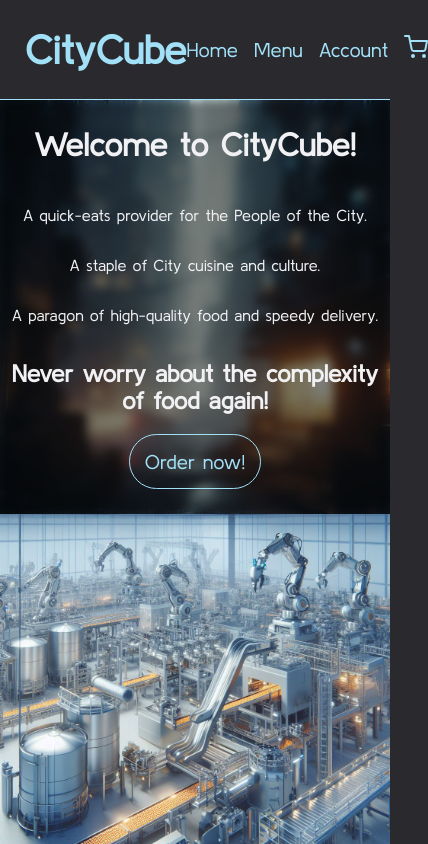
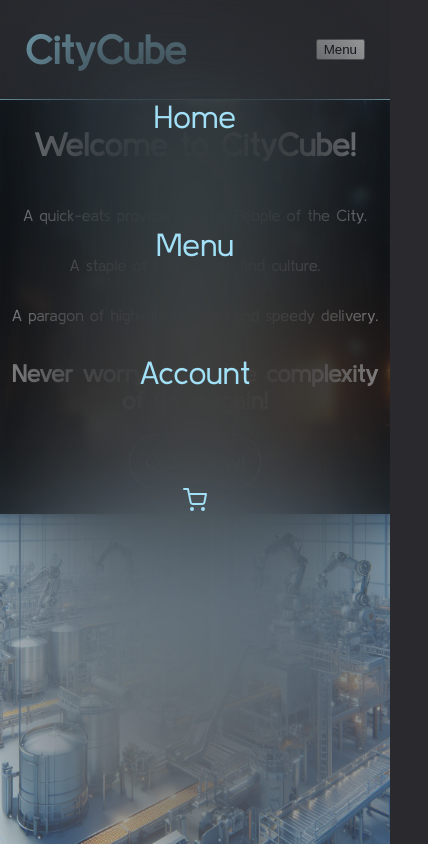
Before and after one commit to cs-cmd/city-cube-frontend, a React (Vite) app: page / in a window 390 px wide. Shown: the top 844 px of the page, 428 px wide, since content can reach past the window. Built offline with nearby package versions, Linux system fonts and the light colour scheme.

Commit message:
Added mobile header styling; Moved header links to separate .jsx file to prevent bloat in Header.jsx;

```diff
--- a/src/components/Header/Header.css
+++ b/src/components/Header/Header.css
@@ -22,7 +22,7 @@
     align-items: center;
   }
 
-  .cart-link {
+  .cart-link > a {
     position: relative;
     .item-counter {
       color: var(--main-background);
@@ -38,5 +38,50 @@
       padding: 1px;
     }
   }
+}
 
+.mobile-menu-container {
+  display: none;
 }
+
+@media (max-width: 801px) {
+  .desktop-menu {
+    display: none;
+  }
+
+  .mobile-menu-container {
+    display: block;
+  }
+
+  .mobile-menu {
+    position: absolute;
+    z-index: 1;
+    width: 100%;
+    height: 100dvh;
+    backdrop-filter: blur(75px) brightness(75%);
+    top: 0;
+    left: 100%;
+    transition: left var(--quick-time);
+    &.hidden {
+      left: 0;
+    }
+
+    .links {
+      margin-top: 25%;
+      display: flex;
+      height: 50%;
+      flex-direction: column;
+      justify-content: space-between;
+      align-items: center;
+
+      a {
+        text-align: center;
+        font-size: 2rem;
+      }
+
+      .item-counter {
+
+      }
+    }
+  }
+}
--- a/src/components/Header/Header.jsx
+++ b/src/components/Header/Header.jsx
@@ -1,35 +1,32 @@
 import './Header.css';
 import { Link } from 'react-router-dom';
+import { useState } from 'react';
+import HeaderLinks from './HeaderLinks.jsx';
+
 export default function Header({itemsInCart = 0}) {
+  const [ isMenuHidden, setIsMenuHidden ] = useState(true);
+
+  function handleMenuButtonClick() {
+    setIsMenuHidden(!isMenuHidden);
+  }
+
   return (
     <header className="main-header">
       <h1 className="header-title">
         <Link className='hidden-link' to='/'>CityCube</Link>
       </h1>
-      <nav>
-        <ul>
-          <li>
-            <Link to='/'>Home</Link>
-          </li>
-          <li>
-            <Link to='/menu'>Menu</Link>
-          </li>
-          <li>
-            <Link to='/account'>Account</Link>
-          </li>
-          <li className='cart-link'>
-            <Link to='/cart'>
-              <svg xmlns="http://www.w3.org/2000/svg" width="24" height="24" viewBox="0 0 24 24" fill="none" stroke="currentColor" strokeWidth="2" strokeLinecap="round" strokeLinejoin="round">
-                <circle cx="9" cy="21" r="1"></circle>
-                <circle cx="20" cy="21" r="1"></circle>
-                <path d="M1 1h4l2.68 13.39a2 2 0 0 0 2 1.61h9.72a2 2 0 0 0 2-1.61L23 6H6"></path>
-              </svg>
-              {itemsInCart > 0 &&
-                <span className='item-counter'>{itemsInCart >= 10 ? '9+' : itemsInCart}</span>}
-            </Link>
-          </li>
-        </ul>
+      {/* Desktop menu, used for screens wider than 801px */}
+      <nav className='desktop-menu'>
+        <HeaderLinks />
       </nav>
+
+      {/* Mobile menu, for screens less than or equal to 801px */}
+      <div className='mobile-menu-container'>
+        <button className='menu-button' onClick={handleMenuButtonClick}>Menu</button>
+        <nav onClick={handleMenuButtonClick} className={`mobile-menu${isMenuHidden ? ' hidden' : ''}`}>
+          <HeaderLinks />
+        </nav>
+      </div>
     </header>
   )
 }
--- /dev/null
+++ b/src/components/Header/HeaderLinks.jsx
@@ -0,0 +1,27 @@
+import { Link } from "react-router-dom";
+export default function HeaderLinks({itemsInCart = 0}) {
+  return (
+    <ul className='links'>
+      <li>
+        <Link to='/'>Home</Link>
+      </li>
+      <li>
+        <Link to='/menu'>Menu</Link>
+      </li>
+      <li>
+        <Link to='/account'>Account</Link>
+      </li>
+      <li className='cart-link'>
+        <Link to='/cart'>
+          <svg xmlns="http://www.w3.org/2000/svg" width="24" height="24" viewBox="0 0 24 24" fill="none" stroke="currentColor" strokeWidth="2" strokeLinecap="round" strokeLinejoin="round">
+            <circle cx="9" cy="21" r="1"></circle>
+            <circle cx="20" cy="21" r="1"></circle>
+            <path d="M1 1h4l2.68 13.39a2 2 0 0 0 2 1.61h9.72a2 2 0 0 0 2-1.61L23 6H6"></path>
+          </svg>
+          {itemsInCart > 0 &&
+            <span className='item-counter'>{itemsInCart >= 10 ? '9+' : itemsInCart}</span>}
+        </Link>
+      </li>
+    </ul>
+  );
+}
```
